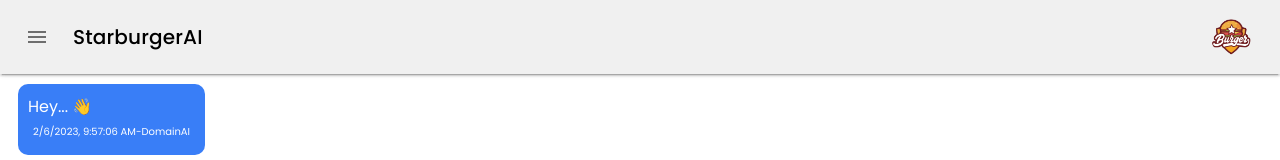
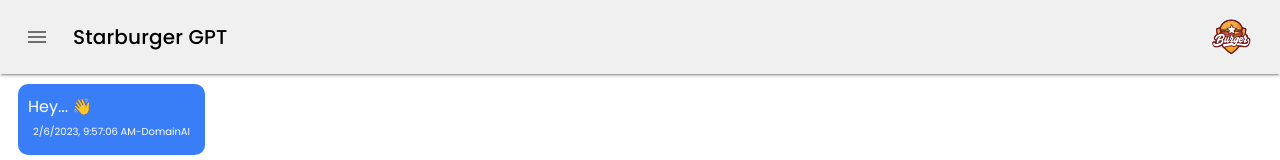
Before and after one commit to Ollstar/domainai, a Next.js app in the folder domainai/: page / in a window 1280 px wide. Shown: the top 160 px of the page. Built offline with nearby package versions, Linux system fonts and the light colour scheme.

Commit message:
title change

```diff
--- a/domainai/pages/index.js
+++ b/domainai/pages/index.js
@@ -115,7 +115,7 @@ export default function App(props) {
               <MenuIcon />
             </IconButton>
             <Typography variant="h6" fontFamily={"poppins"} color="black" overflow={"hidden"} component="div" sx={{ flexGrow: 1 }}>
-              StarburgerAI
+              Starburger GPT
             </Typography>
 
 
```
